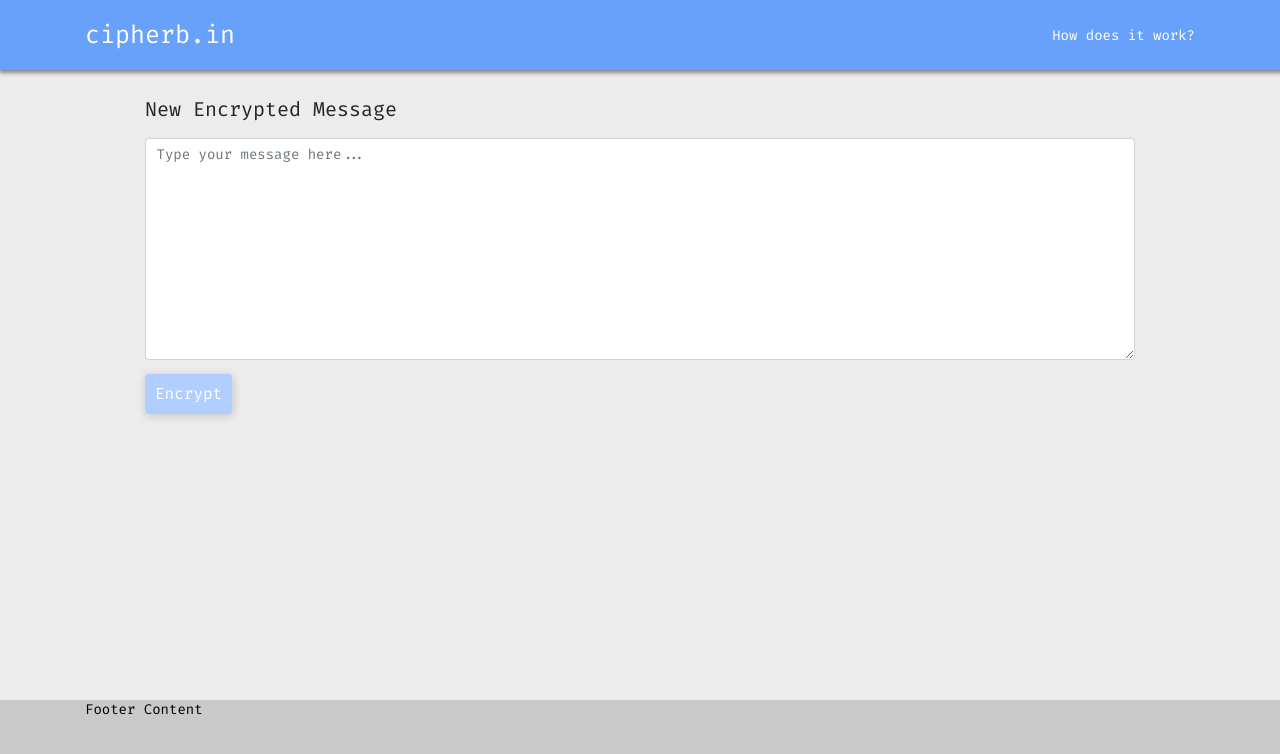
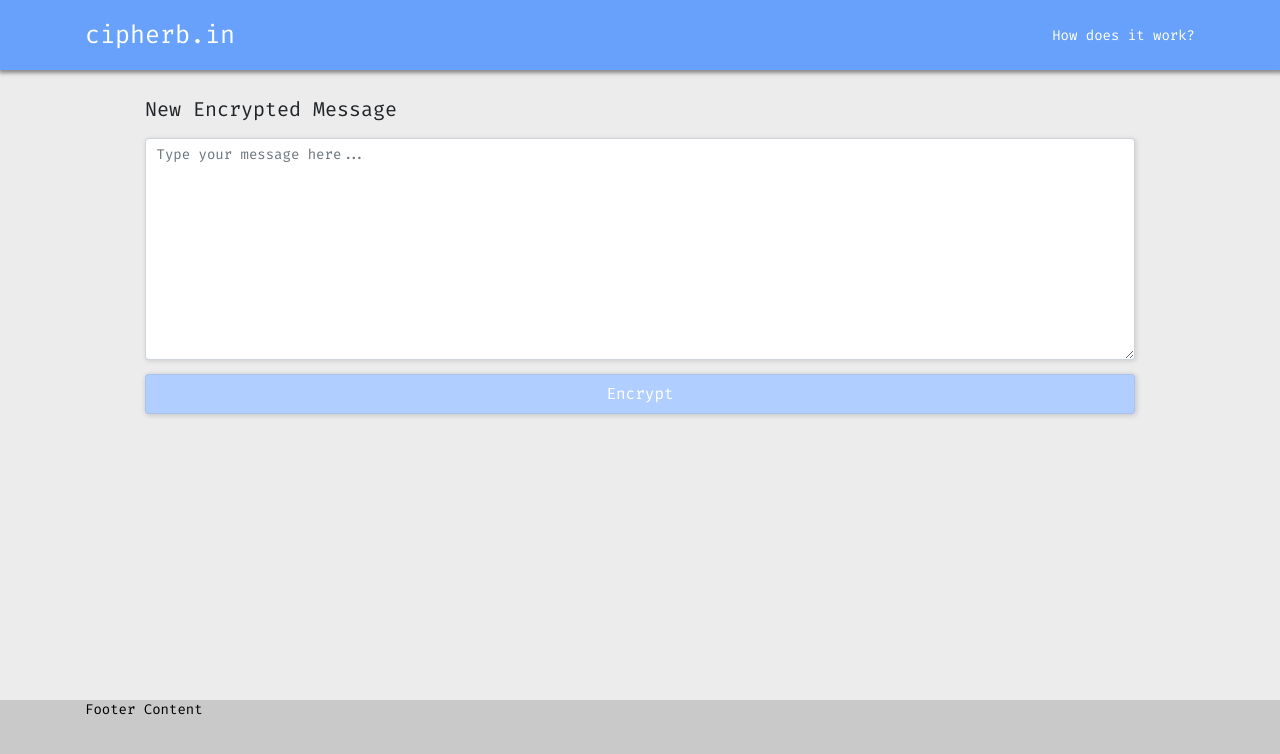
Before and after one commit to cipherbin/cipher-bin-client, a React (Create React App) app: page / in a window 1280 px wide. Shown: the top 754 px of the page. Built offline with nearby package versions, Linux system fonts and the light colour scheme.

Commit message:
Refactors, fill in some small details, fix bugs

```diff
--- a/src/components/CipherBinWrite/CipherBinWrite.css
+++ b/src/components/CipherBinWrite/CipherBinWrite.css
@@ -16,11 +16,16 @@
     max-width: 990px;
 }
 
+.cipher-bin-write-wrapper textarea {
+    box-shadow: 1px 1px 5px 0px rgba(0,0,0,0.14);
+}
+
 .badge {
     font-size: 13px !important;
     cursor: pointer;
     height: 22px;
     width: 65px;
+    line-height: 1.2;
 }
 
 .badge:hover {
--- a/src/components/CipherBinWrite/CipherBinWrite.js
+++ b/src/components/CipherBinWrite/CipherBinWrite.js
@@ -56,6 +56,10 @@ class CipherBinWrite extends Component {
   emulateProcessing = async () => {
     this.setState({ isLoading: true });
     await this.sleep(1000);
+    this.setState({
+      isLoading: false,
+      message: '',
+    });
   }
 
   handleChange = (e) => {
@@ -140,12 +144,7 @@ class CipherBinWrite extends Component {
                 disabled={this.state.isLoading || this.state.message === ''}
               >
                 {this.state.isLoading ? (
-                  <>
-                    <Spinner animation="border" role="status" />
-                    <span style={{ marginLeft: '10px' }}>
-                      Processing...
-                    </span>
-                  </>
+                  <Spinner animation="border" role="status" variant="light" />
                 ) : 'Encrypt'}
               </Button>
             </div>
--- a/src/components/HowItWorks/HowItWorks.css
+++ b/src/components/HowItWorks/HowItWorks.css
@@ -1,3 +1,3 @@
 .how-it-works-wrapper {
-
+  margin-top: 30px;
 }
--- a/src/components/shared/Button/Button.css
+++ b/src/components/shared/Button/Button.css
@@ -2,16 +2,16 @@
   background-color: #68a1fc;
   border-radius: 4px;
   cursor: pointer;
-  box-shadow: 1px 2px 8px 1px rgba(0,0,0,0.14);
+  box-shadow: 1px 1px 5px 1px rgba(0,0,0,0.14);
   display: flex;
   justify-content: center;
   align-items: center;
-  width: fit-content;
   height: 40px;
   padding: 0 10px 0 10px;
+  border: 1px solid #80808026;
 }
 
-.cipher-button span {
+.cipher-button {
   font-size: 16px;
   color: white;
 }
--- a/src/components/shared/Button/Button.js
+++ b/src/components/shared/Button/Button.js
@@ -7,6 +7,7 @@ const Button = ({
   text,
   style,
   disabled,
+  children,
 }) => (
   <div
     className={`cipher-button ${disabled ? 'disabled' : ''}`}
@@ -17,7 +18,7 @@ const Button = ({
     style={style}
     disabled={disabled}
   >
-    <span>{text}</span>
+    {!children ? <span>{text}</span> : children}
   </div>
 );
 
@@ -28,10 +29,12 @@ Button.propTypes = {
   text: PropTypes.string,
   style: PropTypes.shape({}),
   disabled: PropTypes.bool,
+  children: PropTypes.node,
 };
 
 Button.defaultProps = {
   text: 'Submit',
   style: {},
   disabled: false,
+  children: null,
 };
```
